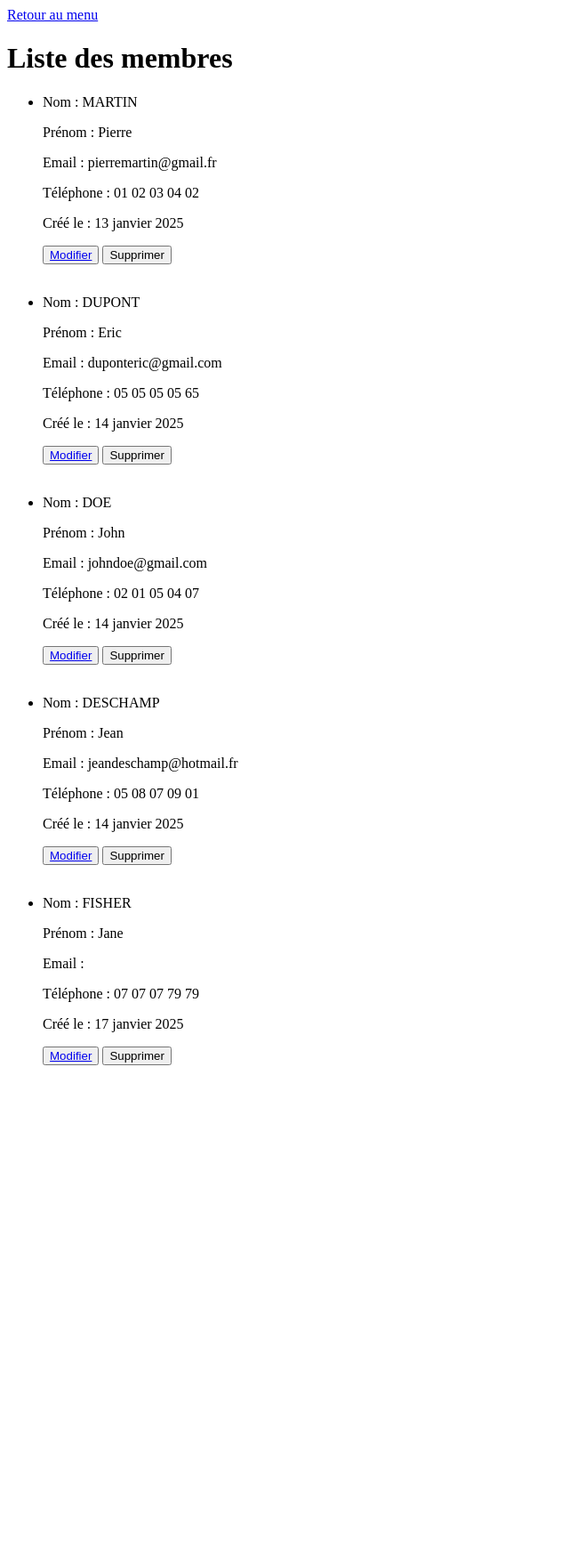
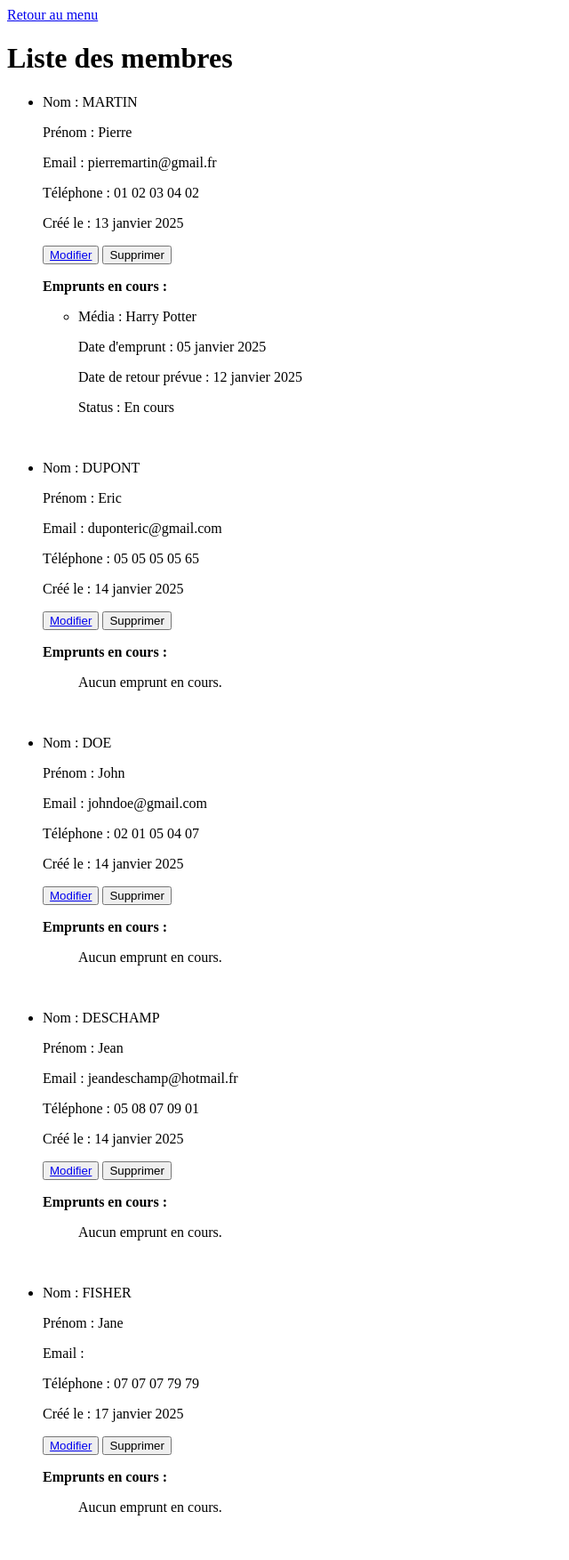
Before and after one commit to Nathi33/my_mediatheque_project, a Django app: page /bibliothecaire/listmembres/ in a window 1280 px wide. Shown: the whole page at 89% size, without its empty margins (0-640 px from the left). Before the commit the page ends 1197 px from the top, so only its background shows below. Run offline with Django 5.2, Linux system fonts and the light colour scheme; data comes from the database, SQL or seed files in the repository; both versions use the stored data as it was after the commit.

Commit message:
add emprunts_listmembres

```diff
--- a/app_bibliothecaire/templates/membres/listmembres.html
+++ b/app_bibliothecaire/templates/membres/listmembres.html
@@ -42,11 +42,28 @@
           <p>Email : {{ membre.email }}</p>
           <p>Téléphone : {{ membre.phone }}</p>
           <p>Créé le : {{ membre.creation_date|date:"d F Y" }}</p>
+
           <button><a href="{% url 'app_bibliothecaire:updatemembre' id=membre.id %}"> Modifier</a></button>
           <form action="{% url 'app_bibliothecaire:deletemembre' id=membre.id %}" method="POST" style="display:inline;">
                 {% csrf_token %}
                 <button type="submit">Supprimer</button>
           </form>
+
+          <p><strong>Emprunts en cours :</strong></p>
+          <ul>
+            {% for emprunt in membre.emprunts_en_cours %}
+            <li>
+                <p>Média : {{ emprunt.media.name }}</p>
+                <p>Date d'emprunt : {{ emprunt.date_emprunt|date:"d F Y" }}</p>
+                <p>Date de retour prévue : {{ emprunt.date_retour_prevue|date:"d F Y" }}</p>
+                <p>Status : {% if emprunt.date_retour_effective %} Retour effectué le {{ emprunt.date_retour_effective|date:"d F Y" }} {% else %} En cours {% endif %}</p>
+            </li>
+            {% empty %}
+            <p>Aucun emprunt en cours.</p>
+            {% endfor %}
+          </ul>
+
+
       </li><br>
       {% endfor %}
     </ul>
--- a/app_bibliothecaire/views.py
+++ b/app_bibliothecaire/views.py
@@ -15,25 +15,28 @@ def home_bibliothecaire(request):
 
 # Fonctionnalités : Membre
 def listemembres(request):
-    #La variable membres récupère tous les objets de la table Membre dans la BDD
+    # La variable membres récupère tous les objets de la table Membre dans la BDD
     membres = Membre.objects.all()
-    #La fonction render() est utilisée pr renvoyer une réponse HTTP ac un template HTML ici : 'membres/listmembres.html'
-    #La clé 'membres' devient une variable accessible dans le template
-    #membres est une valeur associée à cette clé, c'est la liste des objets Membre récupérés
+    for membre in membres:
+        # Filtre les emprunts en cours pour chaque membre
+        membre.emprunts_en_cours = Emprunt.objects.filter(emprunteur=membre, date_retour_effective__isnull=True)
+    # La fonction render() est utilisée pr renvoyer une réponse HTTP ac un template HTML ici : 'membres/listmembres.html'
+    # La clé 'membres' devient une variable accessible dans le template
+    # membres est une valeur associée à cette clé, c'est la liste des objets Membre récupérés
     return render(request, 'membres/listmembres.html', {'membres': membres})
 
 
 def ajoutmembre(request):
-    #Vérification de la méthode HTTP : si POST le formulaire a été soumis sinon l'afficher pour le remplir
+    # Vérification de la méthode HTTP : si POST le formulaire a été soumis sinon l'afficher pour le remplir
     if request.method == 'POST':
-        #Création d'une instance du formulaire avec les données envoyées par l'utilisateur via le formulaire
+        # Création d'une instance du formulaire avec les données envoyées par l'utilisateur via le formulaire
         creationmembre = Creationmembre(request.POST)
-        #Vérifie que toutes les contraintes du formulaire sont respectées
+        # Vérifie que toutes les contraintes du formulaire sont respectées
         if creationmembre.is_valid():
-            #Si le formulaire est valide, une instance vide du modèle Membre est créée
+            # Si le formulaire est valide, une instance vide du modèle Membre est créée
             membre = Membre()
-            #Les données du formulaire sont récupérées à l'aide de creationmembre.cleaned_data qui contiennet les
-            #données valides
+            # Les données du formulaire sont récupérées à l'aide de creationmembre.cleaned_data qui contiennet les
+            # données valides
             membre.name = creationmembre.cleaned_data['name']
             membre.first_name = creationmembre.cleaned_data['first_name']
             membre.email = creationmembre.cleaned_data['email']
```
Also changed, not shown: app_bibliothecaire/templates/emprunt/retour_emprunt.html (+14 -1 lines), db.sqlite3.
